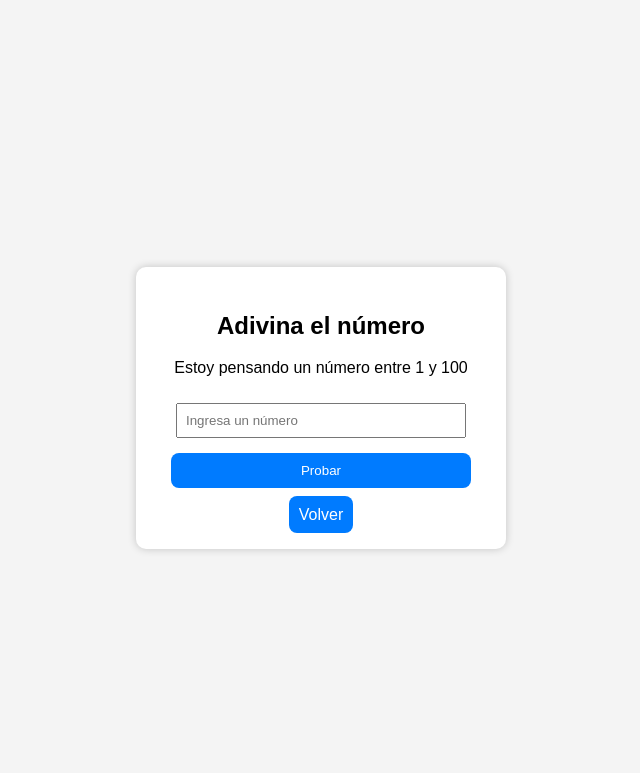
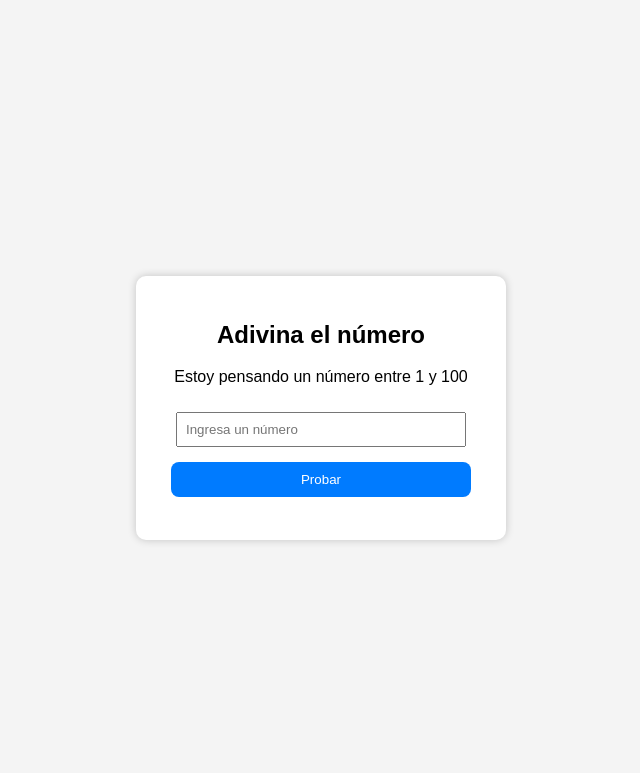
Before and after one commit to FernandoVillegasV/php5, a Flask app: page / in a window 1280 px wide. Shown: the top 773 px of the page, without its empty margins (319-959 px from the left). Run offline with Flask 3, Linux system fonts and the light colour scheme.

Commit message:
Update index.html

```diff
--- a/templates/index.html
+++ b/templates/index.html
@@ -78,7 +78,6 @@
     <p class="msg">{{ mensaje }}</p>
     {% endif %}
     <br>
-    <a href="https://mi_API_para_regresar_a_JAVA" class="button">Volver</a>
 </div>
 </body>
 
```
